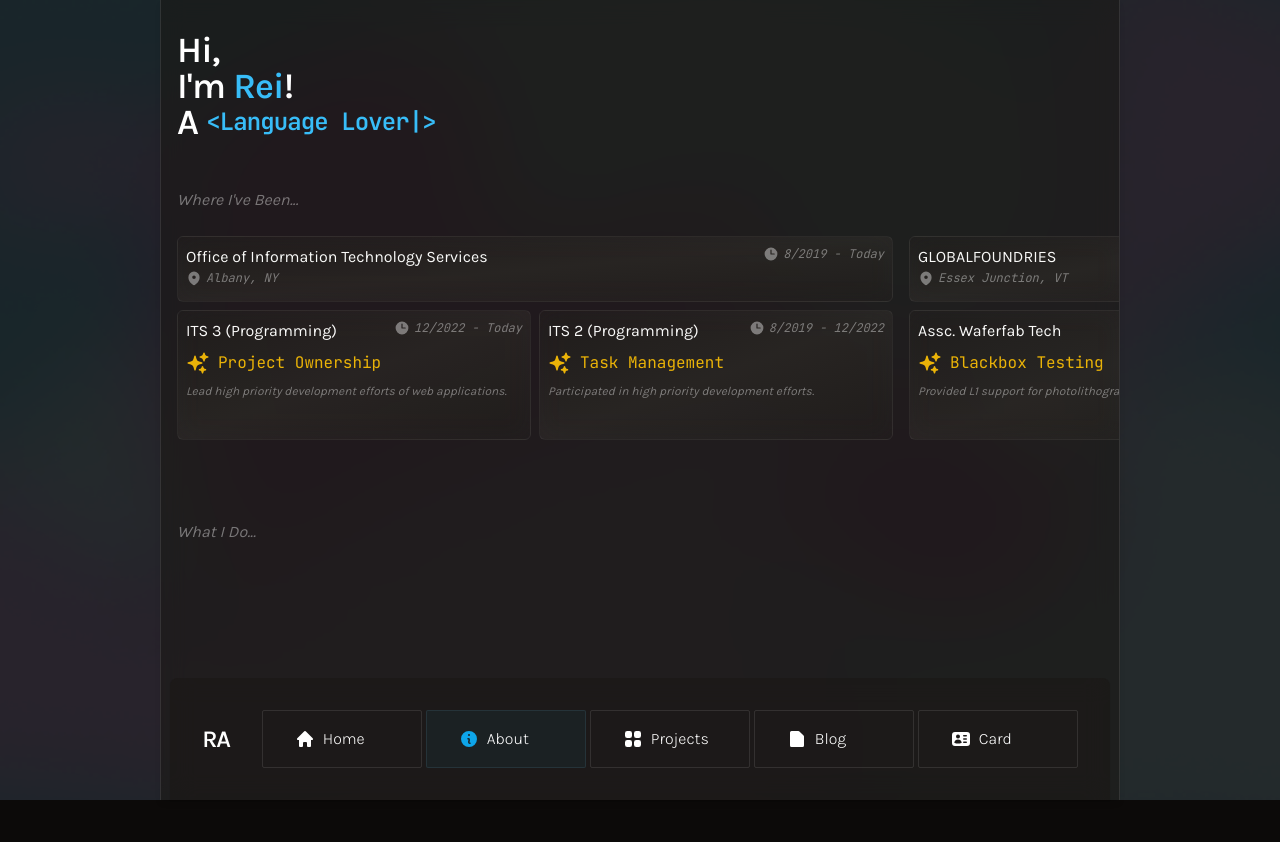
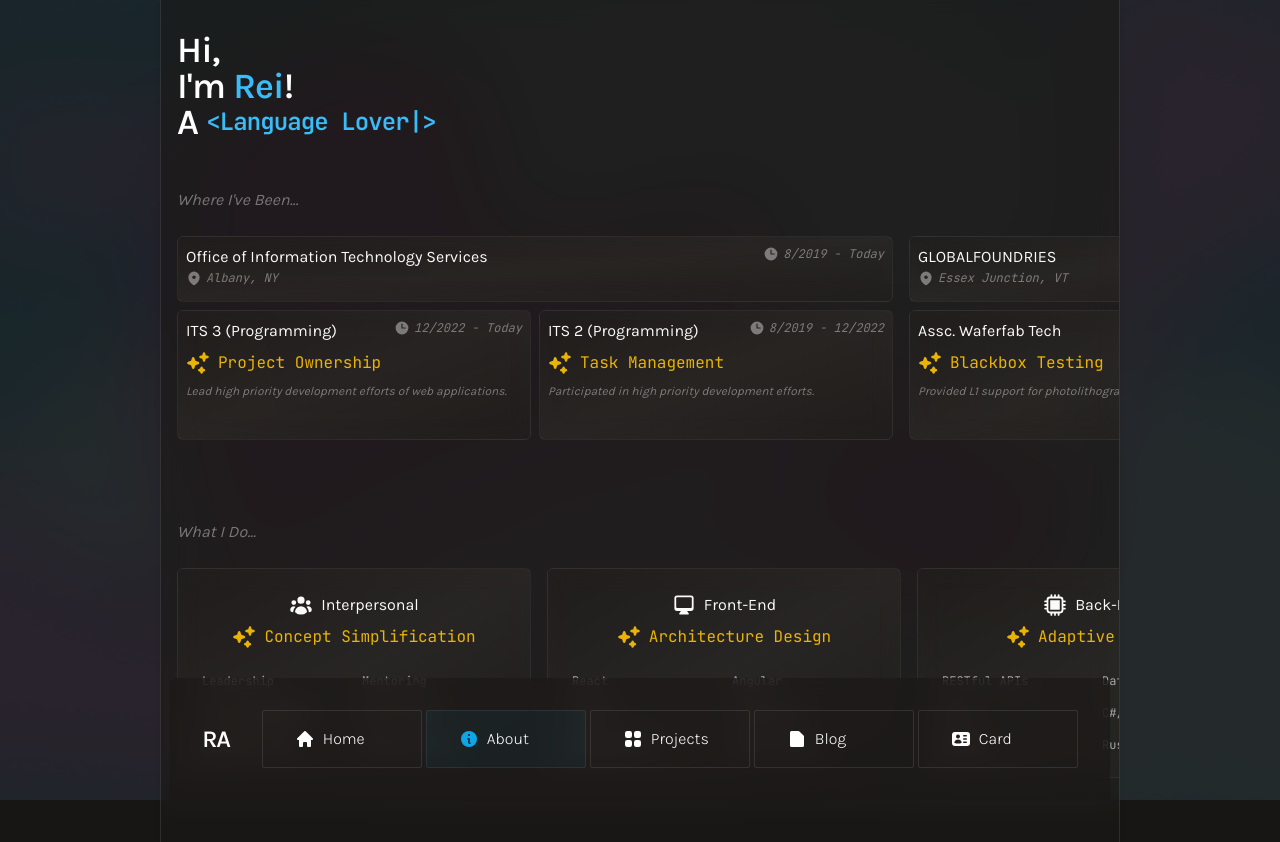
Before and after one commit to rarmenia/rarmenia-web, a Next.js app: page /about in a window 1280 px wide. Before the commit the page ends 800 px from the top, so only its background shows below. Built offline with nearby package versions, Linux system fonts and the light colour scheme.

Commit message:
skills section

```diff
--- a/src/app/(main)/about/page.tsx
+++ b/src/app/(main)/about/page.tsx
@@ -3,6 +3,8 @@ import Greeting from "./Greeting";
 import { WORK_EXPERIENCE } from "@/data/work-experience";
 import Workplace from "@/components/display/work/Workplace";
 import HorizontalArea from "@/components/containers/HorizontalArea";
+import { SKILLS } from "@/data/skills";
+import SkillAreaCard from "@/components/display/skill/SkillAreaCard";
 
 const About = () => {
 
@@ -19,11 +21,12 @@ const About = () => {
       <Section title="What I Do...">
         <HorizontalArea>
           <div className="flex flex-row gap-4 p-4">
-
+            {SKILLS.map((skill, key) =>
+              <div className="w-fit"><SkillAreaCard {...{ skill, key }} /></div>
+            )}
           </div>
         </HorizontalArea>
       </Section>
-
     </div>
   );
 
--- /dev/null
+++ b/src/components/display/information/KeyExperience.tsx
@@ -0,0 +1,12 @@
+import { SparklesIcon } from "@heroicons/react/20/solid";
+
+const KeyExperience = ({ display }: { display: string }) => {
+  return (
+    <div className="text-yellow-500 flex flex-row gap-2 items-center" title="Key Experience">
+      <SparklesIcon className="h-6" />
+      <div className="font-mono text-base">{display}</div>
+    </div>
+  )
+}
+
+export default KeyExperience;
--- a/src/components/display/skill/SkillAreaCard.tsx
+++ b/src/components/display/skill/SkillAreaCard.tsx
@@ -1,30 +1,37 @@
 import GlassCard from "@/components/containers/GlassCard"
+import { SkillAreaStorage } from "@/types/skill/skill-area";
 import { SkillAreaIconType } from "@/types/skill/skill-area-icon-type";
 import { CloudIcon, ComputerDesktopIcon, CpuChipIcon, RectangleGroupIcon, UserGroupIcon } from "@heroicons/react/20/solid"
+import KeyExperience from "../information/KeyExperience";
 
 const ICON_MAP: { [key in SkillAreaIconType]: React.ReactNode } = {
-  'people': <UserGroupIcon />,
-  'monitor': <ComputerDesktopIcon />,
-  'cpu': <CpuChipIcon />,
-  'cloud': <CloudIcon />,
-  'rects': <RectangleGroupIcon />
+  'people': <UserGroupIcon className="h-6" />,
+  'monitor': <ComputerDesktopIcon className="h-6" />,
+  'cpu': <CpuChipIcon className="h-6" />,
+  'cloud': <CloudIcon className="h-6" />,
+  'rects': <RectangleGroupIcon className="" />
+} as const;
+
+type SkillAreaCardProps = {
+  skill: SkillAreaStorage
 }
 
-type SkillAreaCardProps = {
-  icon: SkillAreaIconType;
-
-}
-
-const SkillAreaCard = (props: SkillAreaCardProps) => {
-  const icon = ICON_MAP[props.icon];
+const SkillAreaCard = ({ skill }: SkillAreaCardProps) => {
   return (
     <GlassCard>
-      <div className="flex flex-col gap-2 items-center p-2">
-        <div className="flex flex-row gap-1">
-          <div>{icon}</div>
+      <div className="w-[22rem] h-52 p-2 flex flex-col items-center gap-2 justify-evenly">
+        <div className="flex flex-col gap-2 items-center">
+          <div className="flex flex-row gap-2">
+            {ICON_MAP[skill.icon]}
+            <div> {skill.name} </div>
+          </div>
+          <KeyExperience display={skill.key} />
         </div>
+        <ul className="w-full grid grid-cols-2 items-center px-4 gap-4">
+          {skill.other.map((single, ind) => <li key={ind} className="text-xs text-white/60 font-mono col-span-1">{single}</li>)}
+        </ul>
       </div>
-    </GlassCard>
+    </GlassCard >
   )
 }
 
--- a/src/components/display/work/Position.tsx
+++ b/src/components/display/work/Position.tsx
@@ -1,25 +1,17 @@
 import GlassCard from "@/components/containers/GlassCard";
 import { PositionStorge } from "@/types/work/position"
-import { SparklesIcon } from "@heroicons/react/24/solid";
 import Timeframe from "../information/Timeframe";
+import KeyExperience from "../information/KeyExperience";
 
 type PositionProps = {
   position: PositionStorge;
 }
 
-const KeyExperience = ({ display }: { display: string }) => {
-  return (
-    <div className="text-yellow-500 flex flex-row gap-2 items-center" title="Key Experience">
-      <SparklesIcon className="h-6" />
-      <div className="font-mono text-base">{display}</div>
-    </div>
-  )
-}
 
 const Position = ({ position }: PositionProps) => {
   return (
     <GlassCard>
-      <div className="w-[22rem] h-32 p-2 flex flex-col gap-2">
+      <div className="w-[22rem] min-w-[22rem] h-32 p-2 flex flex-col gap-2 grow">
         <div className="flex flex-row w-full justify-between items-center">
           <div>{position.title}</div>
           <div><Timeframe {...position.timeframe} hideDay /></div>
```
